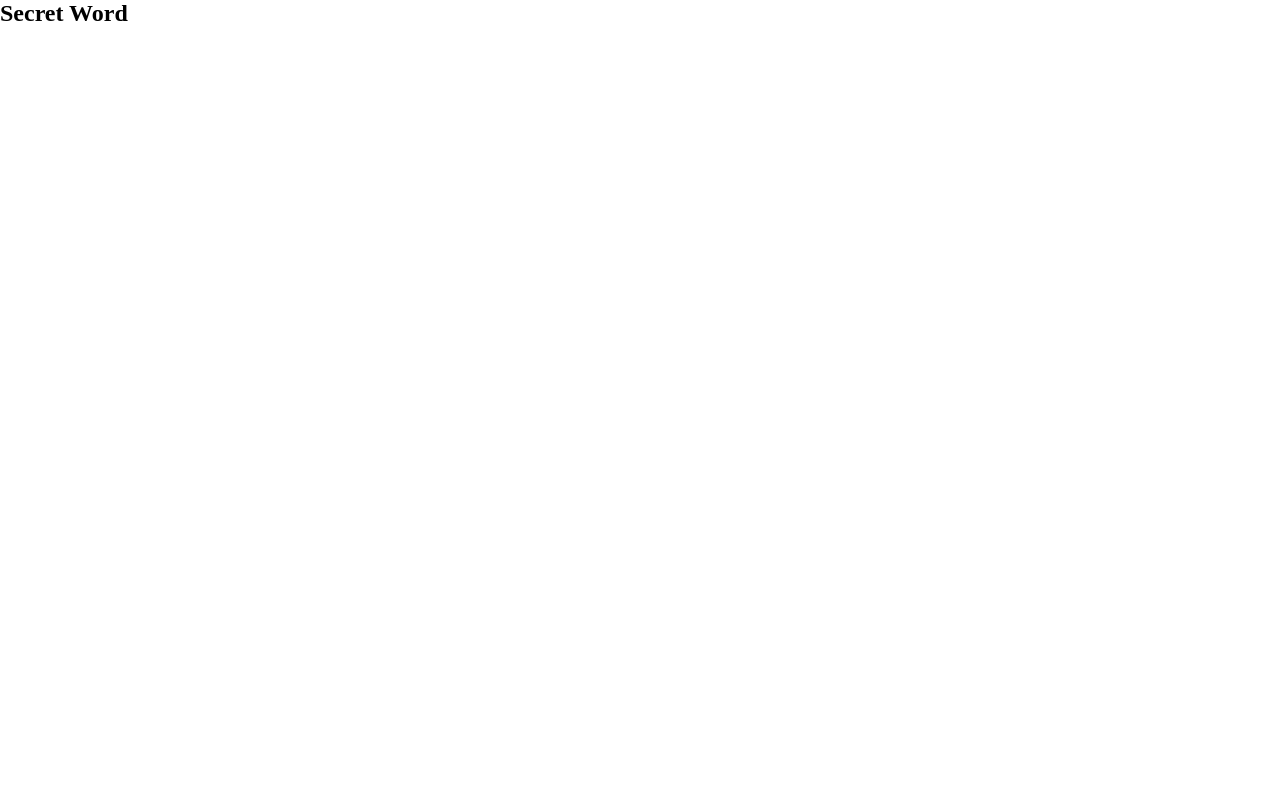
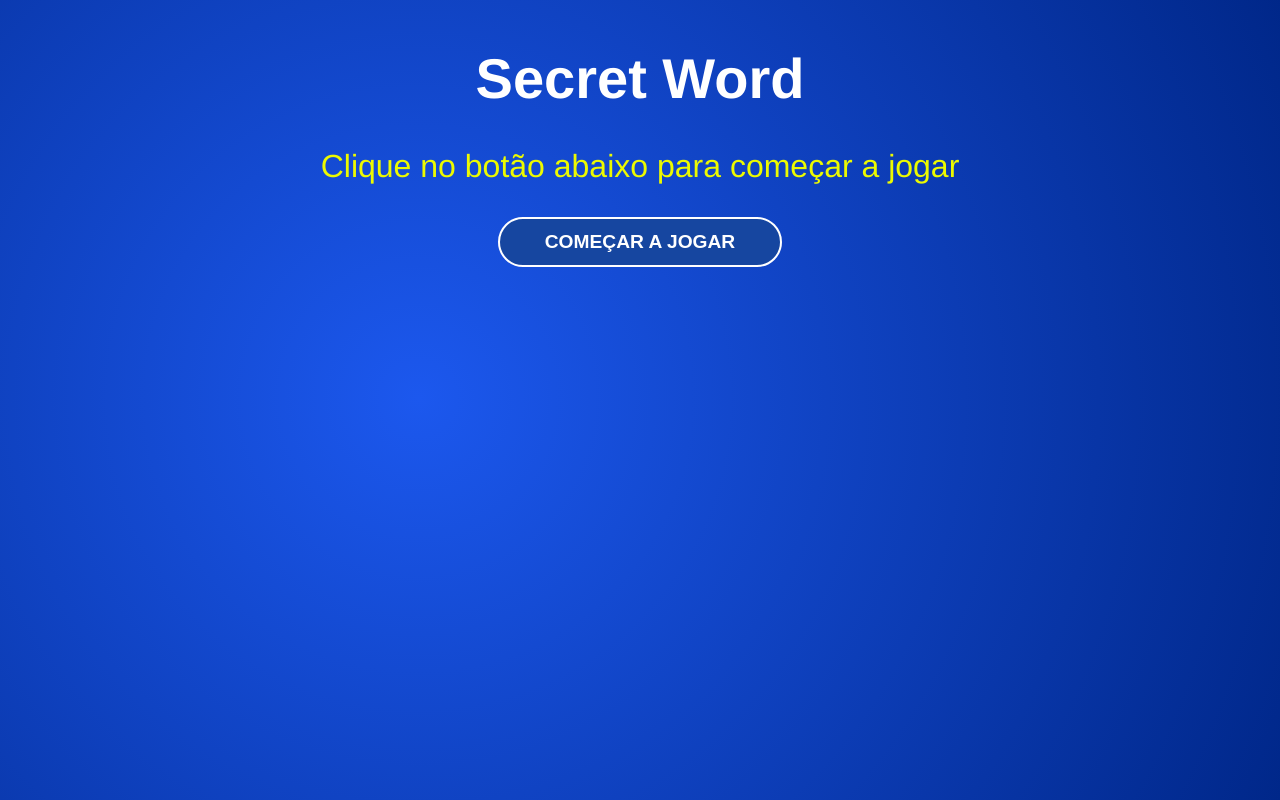
Before and after one commit to willsilvadevfe/javascript, a React (Vite) app in the folder Curso ReactJS/SecretWord/projeto-secret-word/: page / in a window 1280 px wide. Built offline with nearby package versions, Linux system fonts and the light colour scheme.

Commit message:
Secret Word
CSS + Inicio js

```diff
--- a/Curso ReactJS/SecretWord/projeto-secret-word/src/App.css
+++ b/Curso ReactJS/SecretWord/projeto-secret-word/src/App.css
@@ -0,0 +1,14 @@
+html{
+    display: flex;
+    justify-content: center;
+    align-items: start;
+    text-align: center;
+
+    width: 100vw;
+    height: 100vh;
+}
+
+body{
+    font-family: Helvetica;
+    background-image: radial-gradient( circle farthest-corner at 32.7% 49.8%,  rgba(28,88,238,1) 0%, rgba(0,39,137,1) 100.2% );
+}
--- a/Curso ReactJS/SecretWord/projeto-secret-word/src/App.jsx
+++ b/Curso ReactJS/SecretWord/projeto-secret-word/src/App.jsx
@@ -1,13 +1,35 @@
-import './App.css'
+//React
+import { useCallback, useEffect, useState } from "react";
+
+//CSS
+import "./App.css";
+
+//Data
+import { wordsList } from "./data/words";
+
+//Components
+import StartScreen from "./components/StartScreen";
+import GameOver from "./components/GameOver";
+import Game from "./components/Game";
+
+const stages = [
+  {id: 1, name: "start"},
+  {id: 2, name: "game"},
+  {id: 3, name: "end"}
+]
 
 function App() {
+  const [gameStage, setGameStage] = useState(stages[0].name)
+  const [words] = useState(wordsList)
 
-
+  console.log(words)
   return (
     <>
-      <h2>Secret Word</h2>
+    {gameStage === 'start' && <StartScreen />}
+    {gameStage === 'game' && <Game />}
+    {gameStage === 'end' && <GameOver />}
     </>
-  )
+  );
 }
 
-export default App
+export default App;
--- /dev/null
+++ b/Curso ReactJS/SecretWord/projeto-secret-word/src/components/Game.jsx
@@ -0,0 +1,9 @@
+import './Game.css'
+
+const Game = () => {
+  return (
+    <div>Game</div>
+  )
+}
+
+export default Game
--- /dev/null
+++ b/Curso ReactJS/SecretWord/projeto-secret-word/src/components/GameOver.jsx
@@ -0,0 +1,9 @@
+import './GameOver.css'
+
+const GameOver = () => {
+  return (
+    <div>GameOver</div>
+  )
+}
+
+export default GameOver
--- /dev/null
+++ b/Curso ReactJS/SecretWord/projeto-secret-word/src/components/StartScreen.css
@@ -0,0 +1,9 @@
+.start h1{
+    color: #fff;
+    font-size: 3.5em;
+}
+
+.start p{
+    font-size: 2em;
+    color: #ecfa00;
+}
--- /dev/null
+++ b/Curso ReactJS/SecretWord/projeto-secret-word/src/components/StartScreen.jsx
@@ -0,0 +1,13 @@
+import'./StartScreen.css'
+
+const StartScreen = () => {
+  return (
+    <div className='start'>
+        <h1>Secret Word</h1>
+        <p>Clique no botão abaixo para começar a jogar</p>
+        <button>Começar a jogar</button>
+    </div>
+  )
+}
+
+export default StartScreen
--- a/Curso ReactJS/SecretWord/projeto-secret-word/src/index.css
+++ b/Curso ReactJS/SecretWord/projeto-secret-word/src/index.css
@@ -1,5 +1,17 @@
-*{
-  margin: 0;
-  padding: 0;
-  box-sizing: border-box;
+button{
+  background-color: #1646a0;
+  color: #fff;
+  padding: 0px 45px;
+  border: 2px solid #fff;
+  border-radius: 25px;
+  height: 50px;
+  text-transform: uppercase;
+  font-weight: bold;
+  font-size: 1.2em;
+  cursor: pointer;
+  transition: .4s;
 }
+
+button:hover{
+  background-color: #0923af;
+}
```
Also changed, not shown: Curso ReactJS/SecretWord/projeto-secret-word/src/components/Game.css (added), Curso ReactJS/SecretWord/projeto-secret-word/src/components/GameOver.css (added).
